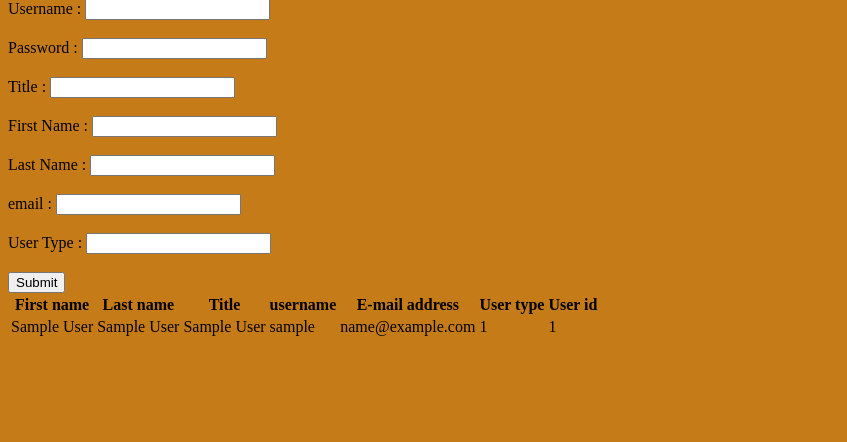
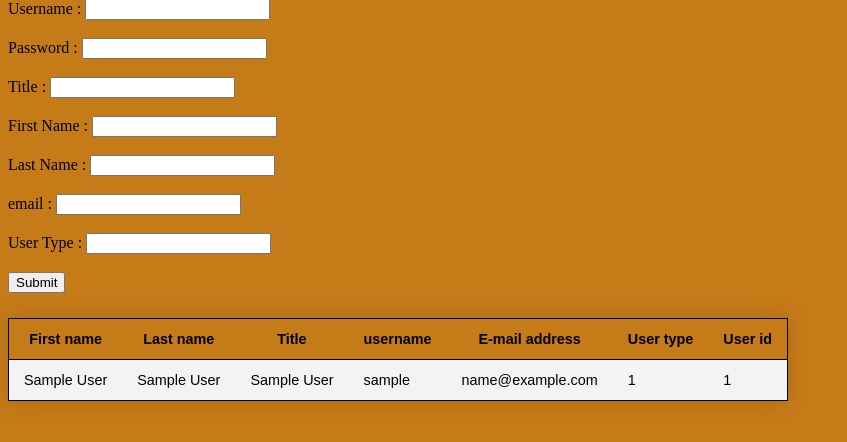
Before and after one commit to AAStepanian/Modulopgave3-Aros-og-Soen, a PHP site: page /kundedata.php in a window 1280 px wide. Shown: the part 148-590 px from the top of the page, without its empty margins (0-847 px from the left). Run offline with PHP 8.4, Linux system fonts and the light colour scheme; tables that the repository leaves empty or names only in its code hold one stand-in row (values such as "Sample post").

Commit message:
Tilføjer noget css
Så det ser godt ud, eller noget.

```diff
--- a/connect.php
+++ b/connect.php
@@ -27,7 +27,7 @@
 $sql = "INSERT INTO users (username, password, name_Title, name_First, name_Last, email, user_classes_id)
 values ('$username','$password','$name_Title','$name_First','$name_Last','$email','$user_classes_id')";
 if ($conn->query($sql)){
-header("kundedata.php");
+header("location: kundedata.php");
 }
 else{
 echo "Error: ". $sql ."
--- a/css/style.css
+++ b/css/style.css
@@ -1,2 +1,32 @@
-#background yellow;
-#customertable
+table {
+    border-collapse: collapse;
+    margin: 25px 0;
+    font-size: 0.9em;
+    font-family: sans-serif;
+    min-width: 400px;
+    box-shadow: 0 0 20px rgba(0, 0, 0, 0.15);
+}
+table thead tr {
+    background-color: black;
+    color: #ffffff;
+    text-align: left;
+}
+table th,
+table td {
+    padding: 12px 15px;
+}
+table tbody tr {
+    border: 1px solid black;
+}
+
+table tbody tr:nth-of-type(even) {
+    background-color: #f3f3f3;
+}
+
+table tbody tr:last-of-type {
+    border-bottom: 1px solid black;
+}
+table tbody tr.active-row {
+    font-weight: bold;
+    color: #009879;
+}
--- a/kundedata.php
+++ b/kundedata.php
@@ -4,6 +4,7 @@
   <head>
     <meta charset="utf-8">
     <title>Modulopgave 3</title>
+    <link rel="stylesheet" href="../css/style.css">
   </head>
   <body style="background-color: #c67b19;">
 
```
